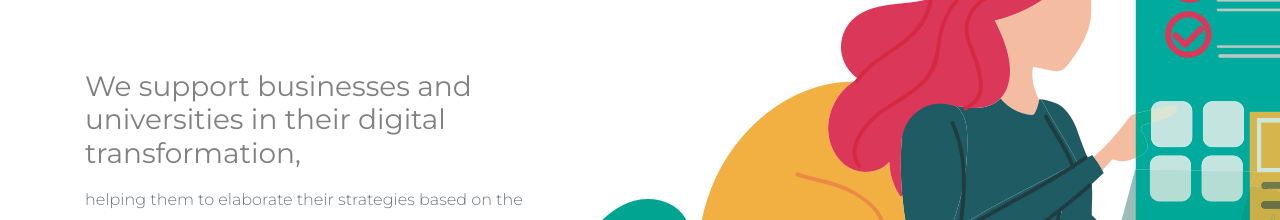
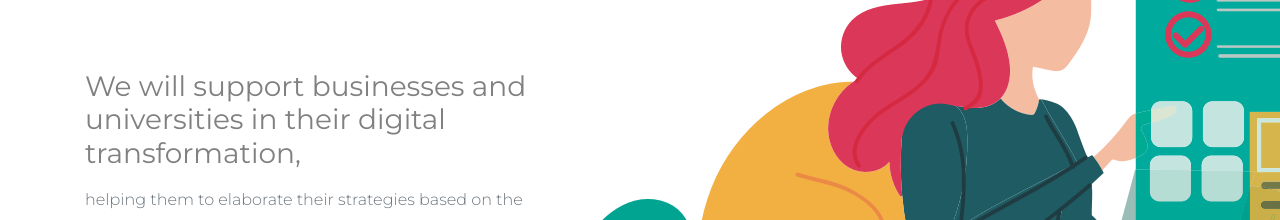
Before and after one commit to zeerobug/data2action, an Eleventy site: page pages/home.md in a window 1280 px wide. Shown: the part 276-496 px from the top of the page. Built offline with nearby package versions, Linux system fonts and the light colour scheme; Eleventy itself is replaced by a stand-in of ours; files that its build step writes are made by us from their sources; files whose address does not match are found by name.

Commit message:
Update cover.md
correction

```diff
--- a/collections/content/cover.md
+++ b/collections/content/cover.md
@@ -1,6 +1,6 @@
 ---
 tags: cover
-title: "We support businesses and universities in their digital transformation,"
+title: "We will support businesses and universities in their digital transformation,"
 link:
     url: "#about-section"
     text: "Keep reading"
```
